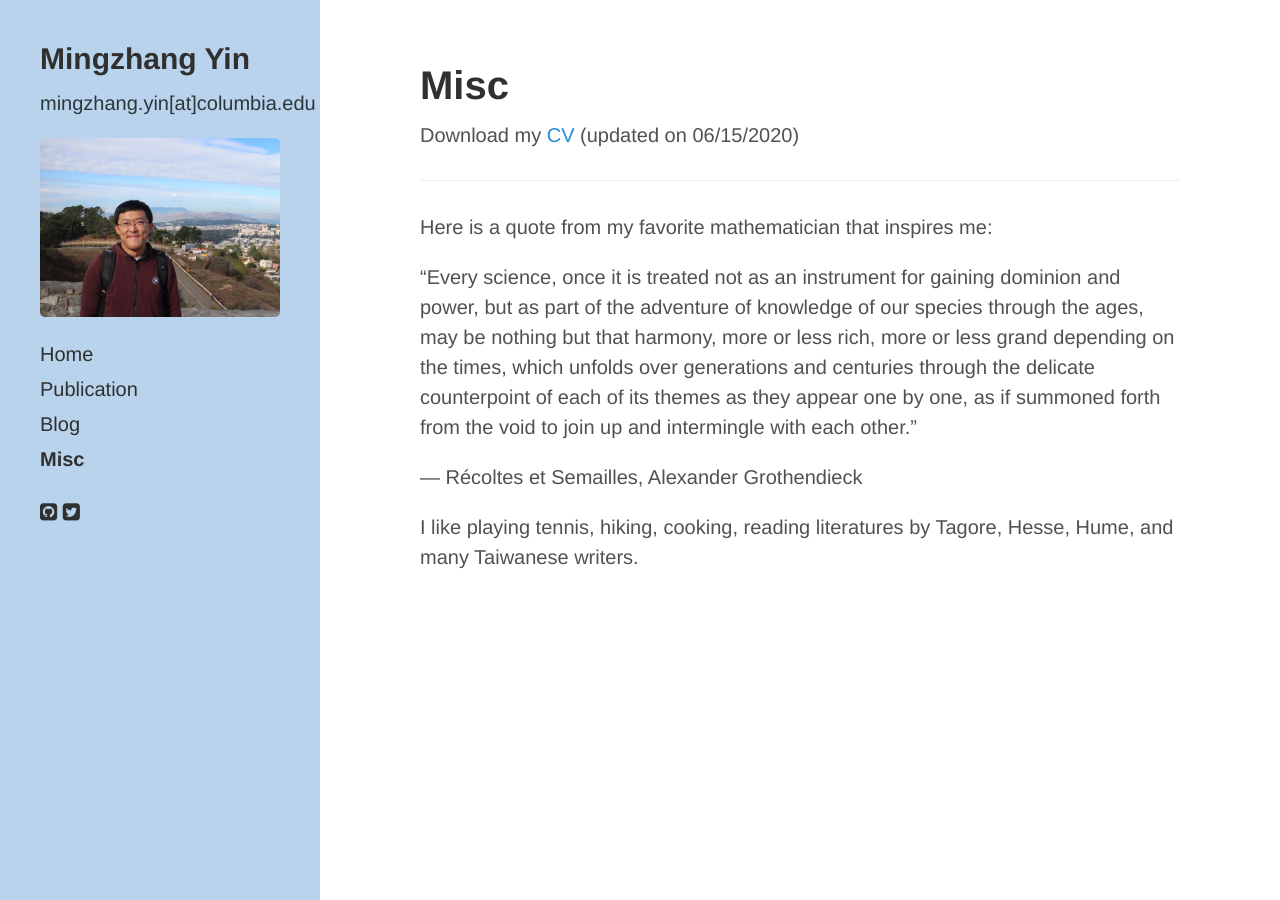
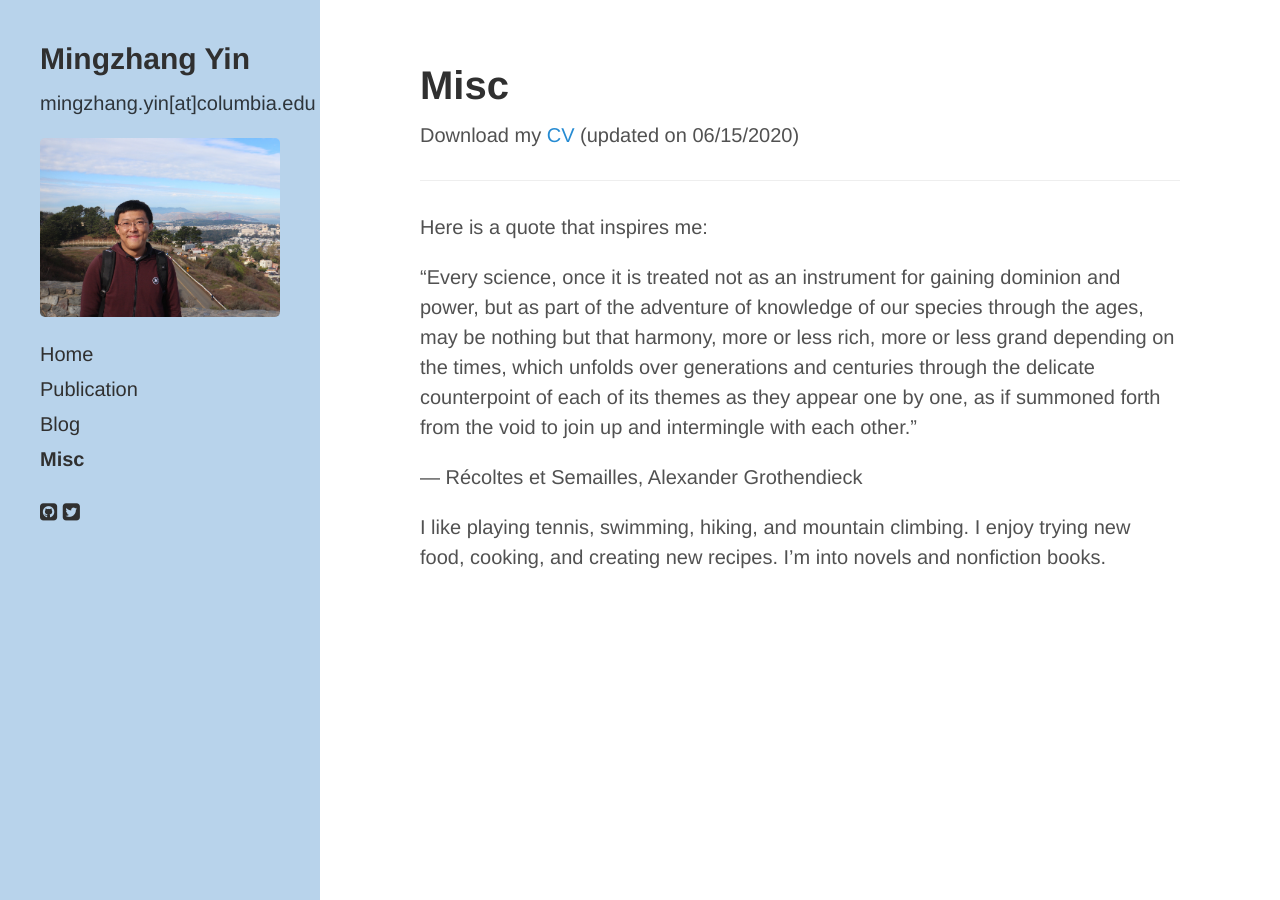
Before and after one commit to mingzhang-yin/mingzhang-yin.github.io, a Jekyll site: the page built from d-about.md, in a window 1280 px wide. Built offline with Jekyll 4.4.1, drawn with Linux system fonts in a browser that asks for light colours; nearby versions of some CDN libraries; a style sheet for code colours, icons or effects is not loaded.

Commit message:
Update d-about.md

```diff
--- a/d-about.md
+++ b/d-about.md
@@ -9,10 +9,10 @@ ___
 
 [comment]: # *Status*
 
-Here is a quote from my favorite mathematician that inspires me:
+Here is a quote that inspires me:
 
 "Every science, once it is treated not as an instrument for gaining dominion and power, but as part of the adventure of knowledge of our species through the ages, may be nothing but that harmony, more or less rich, more or less grand depending on the times, which unfolds over generations and centuries through the delicate counterpoint of each of its themes as they appear one by one, as if summoned forth from the void to join up and intermingle with each other."
 
 — Récoltes et Semailles, Alexander Grothendieck
 
-I like playing tennis, hiking, cooking, reading literatures by Tagore, Hesse, Hume, and many Taiwanese writers.
+I like playing tennis, swimming, hiking, and mountain climbing. I enjoy trying new food, cooking, and creating new recipes. I’m into novels and nonfiction books.
```
